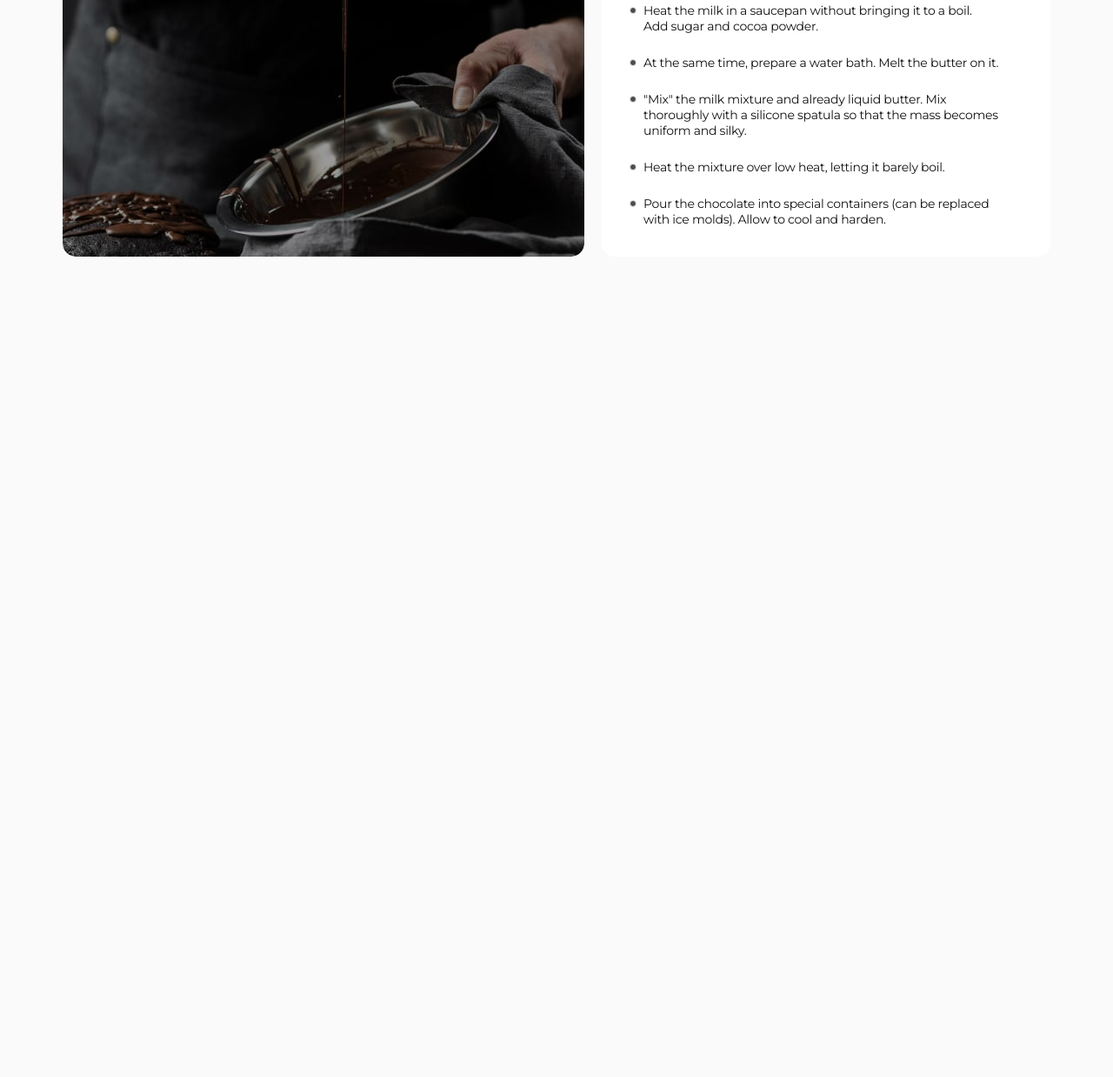
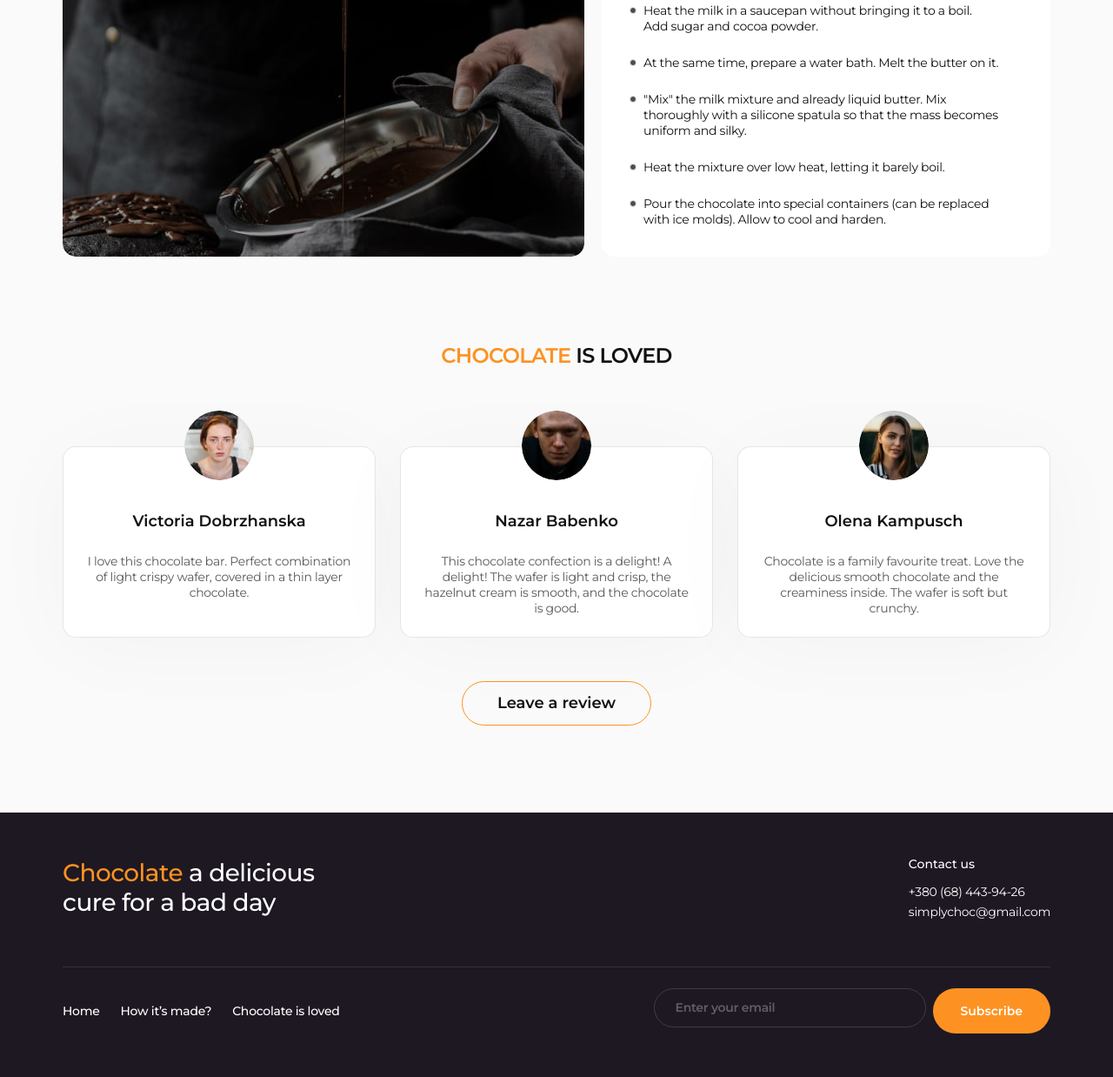
Before and after one commit to Sergii-Taran/simply-chocolate-project, a plain HTML site: page index.html in a window 1280 px wide. Shown: the part 1882-3120 px from the top of the page at 87% size. Before the commit the page ends 2227 px from the top, so only its background shows below. Drawn offline with nearby package versions, Linux system fonts and the light colour scheme.

Commit message:
add-footer-adaptive

```diff
--- a/css/style.css
+++ b/css/style.css
@@ -945,30 +945,30 @@ img {
 
 .footer {
   background-color: #1e1823;
-  padding-top: 50px;
-  padding-bottom: 50px;
+  padding-top: 32px;
+  padding-bottom: 32px;
 }
 
 .footer-top {
   display: flex;
-  justify-content: space-between;
-  align-items: center;
+  flex-wrap: wrap;
+  gap: 32px;
 
   border-bottom: 1px solid rgba(255, 255, 255, 0.1);
-  padding-bottom: 50px;
-  margin-bottom: 24px;
+  padding-bottom: 32px;
+  margin-bottom: 32px;
 }
 
 .footer-main-txt {
   font-weight: 500;
-  font-size: 28px;
-  line-height: 1.21;
+  font-size: 24px;
+  line-height: 1.17;
   letter-spacing: -0.02em;
   color: #fff;
   max-width: 300px;
 }
 
-.footer-adress-title {
+.footer-address-title {
   font-weight: 500;
   font-size: 14px;
   line-height: 1.29;
@@ -976,15 +976,15 @@ img {
   margin-bottom: 14px;
 }
 
-.footer-adress {
+.footer-address {
   font-style: normal;
 }
 
-.footer-adress-item:not(:last-child) {
+.footer-address-item:not(:last-child) {
   margin-bottom: 4px;
 }
 
-.footer-adress-link {
+.footer-address-link {
   font-size: 14px;
   line-height: 1.29;
   letter-spacing: -0.02em;
@@ -994,24 +994,21 @@ img {
   transition: color 250ms ease;
 }
 
-.footer-adress-link:hover,
-.footer-adress-link:focus {
+.footer-address-link:hover,
+.footer-address-link:focus {
   color: #fd9222;
 }
 
 .footer-bottom {
   display: flex;
-  justify-content: space-between;
-  align-items: center;
-}
-
-.footer-nav {
+  flex-direction: column;
+  gap: 32px;
 }
 
 .footer-nav-list {
-}
-
-.footer-nav-item {
+  display: flex;
+  flex-direction: column;
+  gap: 18px;
 }
 
 .footer-nav-link {
@@ -1020,15 +1017,16 @@ img {
 
 .footer-form {
   display: flex;
+  justify-content: center;
   gap: 8px;
 }
 
 .footer-input {
   border: 1.5px solid rgba(255, 255, 255, 0.15);
   border-radius: 30px;
-  padding: 13px 24px;
-  width: 313px;
-  height: 52px;
+  padding: 14px 24px;
+  width: 207px;
+  height: 45px;
   background-color: transparent;
   outline: transparent;
 
@@ -1044,7 +1042,7 @@ img {
 }
 
 .footer-input::placeholder {
-  font-size: 18px;
+  font-size: 14px;
   letter-spacing: -0.02em;
   color: rgba(255, 255, 255, 0.3);
 }
@@ -1057,7 +1055,7 @@ img {
   border: none;
 
   border-radius: 100px;
-  padding: 18px 40px;
+  padding: 14px 24px;
 
   transition: color 250ms ease, background-color 250ms ease;
 }
@@ -1069,9 +1067,60 @@ img {
 }
 
 @media screen and (min-width: 768px) {
+  .footer {
+    padding-top: 50px;
+    padding-bottom: 50px;
+  }
+
+  .footer-top {
+    justify-content: space-between;
+    align-items: center;
+
+    padding-bottom: 54px;
+    margin-bottom: 24px;
+  }
+
+  .footer-main-txt {
+    font-size: 28px;
+    line-height: 1.21;
+  }
+
+  .footer-bottom {
+    flex-direction: row;
+    justify-content: space-between;
+    align-items: center;
+  }
+
+  .footer-nav-list {
+    flex-direction: row;
+    gap: 16px;
+  }
+
+  .footer-hide {
+    display: none;
+  }
+
+  .footer-input {
+    width: 233px;
+  }
+
+  .footer-btn {
+    padding: 14px 24px;
+  }
 }
 
 @media screen and (min-width: 1200px) {
+  .footer-nav-list {
+    gap: 24px;
+  }
+
+  .footer-input {
+    width: 313px;
+  }
+
+  .footer-btn {
+    padding: 18px 32px;
+  }
 }
 
 /* ------------------------ */
--- a/index.html
+++ b/index.html
@@ -167,13 +167,14 @@
               <img
                 class="taste-img"
                 srcset="
-                  ./images/milk-chocolate.png    1x,
+                  ./images/milk-chocolate.png,
                   ./images/milk-chocolate-2x.png 2x
                 "
                 src="./images/milk-chocolate.png"
                 width="206"
                 height="160"
                 alt="Milk Chocolate"
+                loading="lazy"
               />
               <h3 class="taste-list-subtitle white-subtitle">mILK CHOCOLATE</h3>
               <div class="overlay">
@@ -194,11 +195,12 @@
             <li class="taste-list-item">
               <img
                 class="taste-img"
-                srcset="./images/milk.png 1x, ./images/milk-2x.png 2x"
+                srcset="./images/milk.png, ./images/milk-2x.png 2x"
                 src="./images/milk.png"
                 width="206"
                 height="160"
                 alt="Milk"
+                loading="lazy"
               />
               <h3 class="taste-list-subtitle">Milk</h3>
               <div class="overlay">
@@ -220,11 +222,12 @@
             <li class="taste-list-item black-item">
               <img
                 class="taste-img"
-                srcset="./images/nuts.png 1x, ./images/nuts-2x.png 2x"
+                srcset="./images/nuts.png, ./images/nuts-2x.png 2x"
                 src="./images/nuts.png"
                 width="206"
                 height="160"
                 alt="Nuts"
+                loading="lazy"
               />
               <h3 class="taste-list-subtitle white-subtitle">nuts</h3>
               <div class="overlay">
@@ -247,13 +250,14 @@
               <img
                 class="taste-img"
                 srcset="
-                  ./images/ss-chokolate.png    1x,
+                  ./images/ss-chokolate.png,
                   ./images/ss-chokolate-2x.png 2x
                 "
                 src="./images/ss-chokolate.png"
                 width="206"
                 height="160"
                 alt="Semi-Sweet Chokolate"
+                loading="lazy"
               />
               <h3 class="taste-list-subtitle">sEMI - SWEET CHOCOLATE</h3>
               <div class="overlay">
@@ -285,19 +289,19 @@
             <div class="made-thumb">
               <picture>
                 <source
-                  srcset="./images/made-img.jpg 1x, ./images/made-img-2x.jpg 2x"
+                  srcset="./images/made-img.jpg, ./images/made-img-2x.jpg 2x"
                   media="(min-width: 1200px)"
                 />
                 <source
                   srcset="
-                    ./images/made-img-tab.jpg    1x,
+                    ./images/made-img-tab.jpg,
                     ./images/made-img-tab-2x.jpg 2x
                   "
                   media="(min-width: 768px)"
                 />
                 <source
                   srcset="
-                    ./images/made-img-mob.jpg    1x,
+                    ./images/made-img-mob.jpg,
                     ./images/made-img-mob-2x.jpg 2x
                   "
                   media="(max-width: 767px)"
@@ -306,6 +310,7 @@
                   src="./images/made-img.jpg"
                   width="600"
                   alt="Made Choсolate"
+                  loading="lazy"
                 />
               </picture>
             </div>
@@ -351,23 +356,25 @@
         </div>
       </section>
 
-      <!-- <section class="reviews">
+      <section class="reviews">
         <div class="container">
           <h2 class="reviews-title section-title">
             <span class="title-accent">chocolate</span> is loved
           </h2>
+
           <ul class="reviews-list">
             <li class="reviews-list-item">
               <img
                 class="reviews-img"
                 srcset="
-                  ./images/review-img1.jpg    1x,
+                  ./images/review-img1.jpg,
                   ./images/review-img1-2x.jpg 2x
                 "
                 src="./images/review-img1.jpg"
                 width="80"
                 height="80"
                 alt="Victoria Dobrzhanska"
+                loading="lazy"
               />
               <h3 class="reviews-list-subtitle">Victoria Dobrzhanska</h3>
               <p class="reviews-list-txt section-text">
@@ -380,13 +387,14 @@
                 <img
                   class="reviews-img"
                   srcset="
-                    ./images/review-img2.jpg    1x,
+                    ./images/review-img2.jpg,
                     ./images/review-img2-2x.jpg 2x
                   "
                   src="./images/review-img2.jpg"
                   width="80"
                   height="80"
                   alt="Nazar Babenko"
+                  loading="lazy"
                 />
               </div>
               <h3 class="reviews-list-subtitle">Nazar Babenko</h3>
@@ -400,13 +408,14 @@
               <img
                 class="reviews-img"
                 srcset="
-                  ./images/review-img3.jpg    1x,
+                  ./images/review-img3.jpg,
                   ./images/review-img3-2x.jpg 2x
                 "
                 src="./images/review-img3.jpg"
                 width="80"
                 height="80"
                 alt="Olena Kampusch"
+                loading="lazy"
               />
               <h3 class="reviews-list-subtitle">Olena Kampusch</h3>
               <p class="reviews-list-txt section-text">
@@ -418,10 +427,10 @@
           </ul>
           <button class="reviews-btn" type="button">Leave a review</button>
         </div>
-      </section> -->
+      </section>
     </main>
 
-    <!-- <footer class="footer">
+    <footer class="footer">
       <div class="container">
         <div class="footer-top">
           <p class="footer-main-txt">
@@ -429,18 +438,18 @@
             bad day
           </p>
           <div class="footer-contacts">
-            <p class="footer-adress-title">Contact us</p>
+            <p class="footer-address-title">Contact us</p>
 
-            <address class="footer-adress">
-              <ul class="footer-adress-list">
-                <li class="footer-adress-item">
-                  <a class="footer-adress-link" href="tel:+380684439426"
+            <address class="footer-address">
+              <ul class="footer-address-list">
+                <li class="footer-address-item">
+                  <a class="footer-address-link" href="tel:+380684439426"
                     >+380 (68) 443-94-26</a
                   >
                 </li>
-                <li class="footer-adress-item">
+                <li class="footer-address-item">
                   <a
-                    class="footer-adress-link"
+                    class="footer-address-link"
                     href="mailto:simplychoc@gmail.com"
                     >simplychoc@gmail.com</a
                   >
@@ -458,6 +467,12 @@
               </li>
               <li class="footer-nav-item nav-item">
                 <a class="footer-nav-link nav-link" href="">How it’s made?</a>
+              </li>
+              <li class="footer-nav-item nav-item footer-hide">
+                <a class="footer-nav-link nav-link" href="">Our products</a>
+              </li>
+              <li class="footer-nav-item nav-item footer-hide">
+                <a class="footer-nav-link nav-link" href="">Top sellers</a>
               </li>
               <li class="footer-nav-item nav-item">
                 <a class="footer-nav-link nav-link" href=""
@@ -480,7 +495,7 @@
           </form>
         </div>
       </div>
-    </footer> -->
+    </footer>
 
     <div class="backdrop">
       <div class="modal">
```
